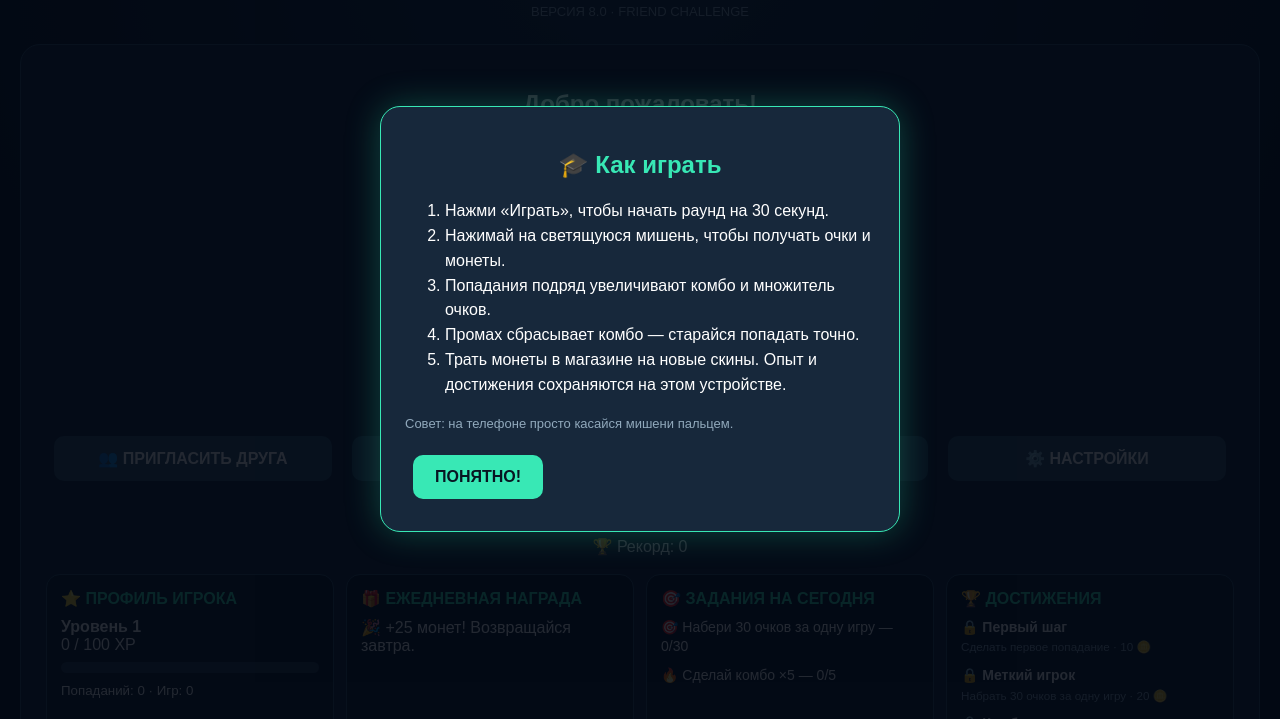
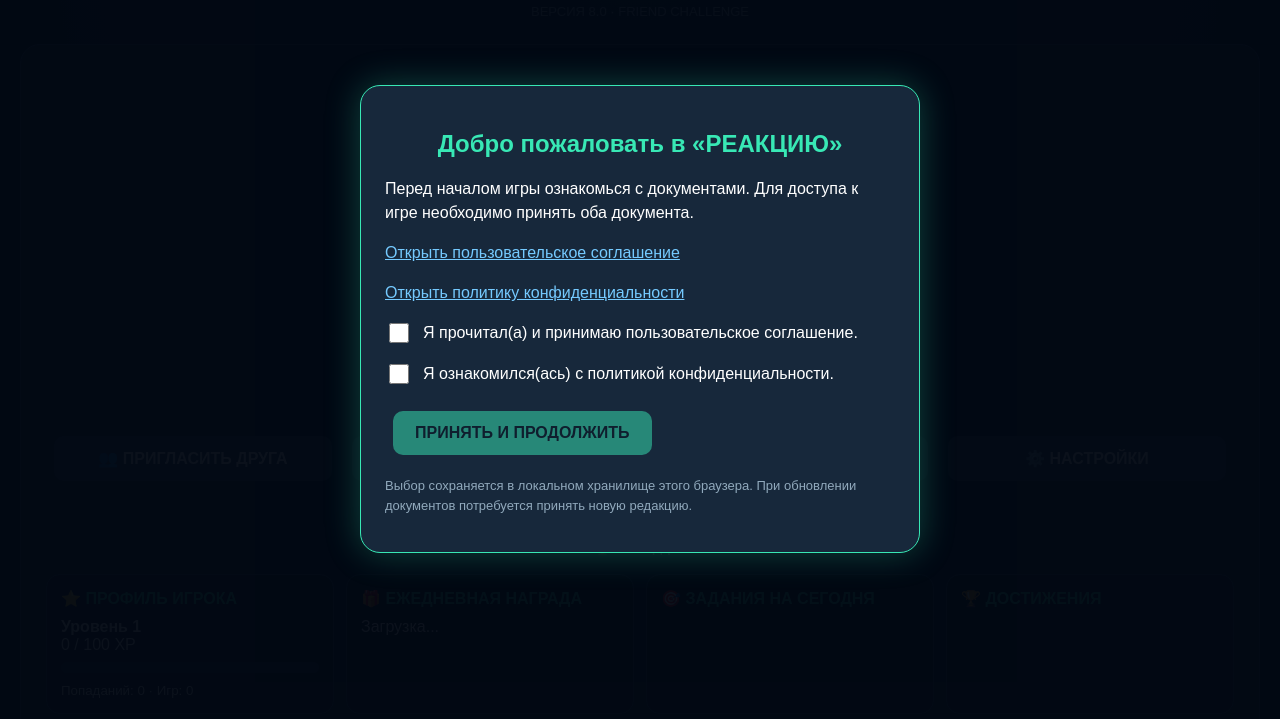
Before and after one commit to artem2002artart-png/reaktsiya-russia, a plain HTML site: page index.html in a window 1280 px wide. Shown: the part 81-800 px from the top of the page. Drawn offline with Linux system fonts and the light colour scheme.

Commit message:
Add first-launch agreement and privacy acceptance

```diff
--- a/index.html
+++ b/index.html
@@ -679,10 +679,81 @@
         }
       }
 
+
+      .legal-gate {
+        position: fixed;
+        inset: 0;
+        z-index: 10000;
+        display: flex;
+        align-items: center;
+        justify-content: center;
+        overflow-y: auto;
+        padding: 18px;
+        background: #020812f5;
+      }
+      .legal-card {
+        width: min(100%, 560px);
+        max-height: calc(100svh - 36px);
+        overflow-y: auto;
+        padding: 24px;
+        border: 1px solid #38e8b5;
+        border-radius: 20px;
+        background: #17283b;
+        box-shadow: 0 0 35px #38e8b544;
+        text-align: left;
+      }
+      .legal-card h2 {
+        color: #38e8b5;
+        text-align: center;
+      }
+      .legal-card p,
+      .legal-card label {
+        line-height: 1.5;
+      }
+      .legal-card a,
+      .legal-links a {
+        color: #75caff;
+      }
+      .legal-check {
+        display: flex;
+        align-items: flex-start;
+        gap: 11px;
+        margin: 16px 0;
+      }
+      .legal-check input {
+        flex: 0 0 auto;
+        width: 20px;
+        height: 20px;
+        margin-top: 2px;
+        accent-color: #38e8b5;
+      }
+      .legal-links {
+        margin-top: 18px;
+        font-size: 13px;
+        line-height: 1.8;
+      }
     </style>
   </head>
 
   <body>
+    <div id="legalGate" class="legal-gate" role="dialog" aria-modal="true" aria-labelledby="legalGateTitle">
+      <div class="legal-card">
+        <h2 id="legalGateTitle">Добро пожаловать в «РЕАКЦИЮ»</h2>
+        <p>Перед началом игры ознакомься с документами. Для доступа к игре необходимо принять оба документа.</p>
+        <p><a href="./terms.html" target="_blank" rel="noopener">Открыть пользовательское соглашение</a></p>
+        <p><a href="./privacy.html" target="_blank" rel="noopener">Открыть политику конфиденциальности</a></p>
+        <label class="legal-check">
+          <input id="acceptTerms" type="checkbox" onchange="updateLegalAcceptButton()">
+          <span>Я прочитал(а) и принимаю пользовательское соглашение.</span>
+        </label>
+        <label class="legal-check">
+          <input id="acceptPrivacy" type="checkbox" onchange="updateLegalAcceptButton()">
+          <span>Я ознакомился(ась) с политикой конфиденциальности.</span>
+        </label>
+        <button id="acceptLegalButton" type="button" onclick="acceptLegalDocuments()" disabled>ПРИНЯТЬ И ПРОДОЛЖИТЬ</button>
+        <p class="muted">Выбор сохраняется в локальном хранилище этого браузера. При обновлении документов потребуется принять новую редакцию.</p>
+      </div>
+    </div>
     <h1>⚡ РЕАКЦИЯ</h1>
     <div class="subtitle">ПРОВЕРЬ СВОЮ СКОРОСТЬ</div>
     <div class="muted" style="margin-top: 7px">
@@ -746,6 +817,11 @@
           <h3>🏆 ДОСТИЖЕНИЯ</h3>
           <div id="achievements"></div>
         </div>
+      </div>
+      <div class="legal-links">
+        <a href="./terms.html" target="_blank" rel="noopener">Пользовательское соглашение</a>
+        ·
+        <a href="./privacy.html" target="_blank" rel="noopener">Политика конфиденциальности</a>
       </div>
     </section>
 
@@ -1797,6 +1873,21 @@
         showMenu();
       }
 
+      const LEGAL_DOCUMENTS_VERSION = "2026-11-24";
+
+      function updateLegalAcceptButton() {
+        $("acceptLegalButton").disabled =
+          !$("acceptTerms").checked || !$("acceptPrivacy").checked;
+      }
+
+      function acceptLegalDocuments() {
+        if (!$("acceptTerms").checked || !$("acceptPrivacy").checked) return;
+        localStorage.setItem("reactionLegalAccepted", LEGAL_DOCUMENTS_VERSION);
+        $("legalGate").classList.add("hidden");
+        startAppAfterLegalAcceptance();
+      }
+
+      function startAppAfterLegalAcceptance() {
         showMenu();
         showChallengeBanner();
         initV5();
@@ -1816,9 +1907,6 @@
           localStorage.setItem("reactionTutorialSeen", "true");
         }
         if (musicEnabled) {
-        // Пытаемся запустить музыку сразу при открытии игры.
-        // Если браузер блокирует автозапуск, разблокируем AudioContext
-        // при первом действии пользователя.
           startMusic();
           const unlockMusic = () => {
             try {
@@ -1833,6 +1921,14 @@
           };
           document.addEventListener("pointerdown", unlockMusic, { once: true });
           document.addEventListener("keydown", unlockMusic, { once: true });
+        }
+      }
+
+      if (localStorage.getItem("reactionLegalAccepted") === LEGAL_DOCUMENTS_VERSION) {
+        $("legalGate").classList.add("hidden");
+        startAppAfterLegalAcceptance();
+      } else {
+        $("legalGate").classList.remove("hidden");
       }
     </script>
     <!-- VK Bridge: инициализация приложения ВКонтакте -->
```
Lines whose indentation alone changed are shown as unchanged.
